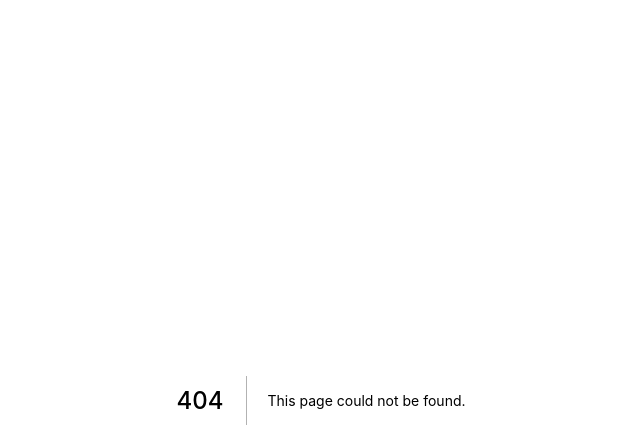
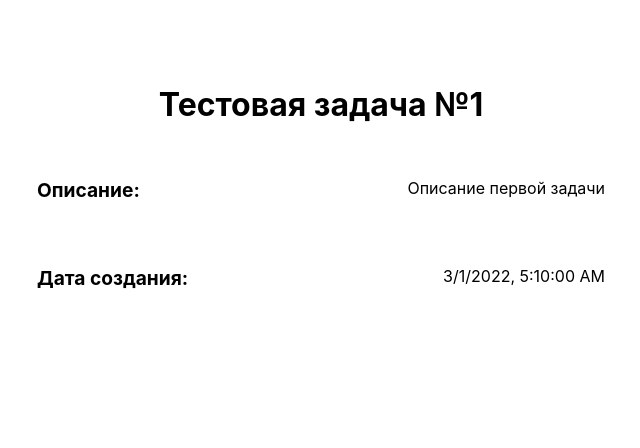
Before and after one commit to Vakulina/next-test-app, a Next.js app: page /tasks/1 in a window 1280 px wide. Before the commit this address had no page. Shown: the top 448 px of the page, without its empty margins (319-959 px from the left). Built offline with nearby package versions, Linux system fonts and the light colour scheme.

Commit message:
feat: add page for each task

```diff
--- a/pages/index.js
+++ b/pages/index.js
@@ -10,7 +10,7 @@ export function Home({ tasks }) {
       <ul className={styles.tasks}>
         {tasks.map(task =>
           <li key={task.id} className={styles.task}>
-            <Link href={`/${task.id}`} >
+            <Link href={`tasks/${task.id}`} >
               <a className={styles.link}>{task.title}</a>
             </Link>
           </li>
--- /dev/null
+++ b/pages/tasks/[id].js
@@ -0,0 +1,29 @@
+import { useRouter } from "next/router";
+import styles from '../../styles/Task.module.css'
+
+export default function Task({ task }) {
+  const { query } = useRouter();
+  const legibleDate = new Date(task.date).toLocaleString()
+
+  return (
+    <div className={styles.task}>
+      <h1>{task.title}</h1>
+      <div className={styles.field}>
+        <h2 className={styles.caption}>Описание:</h2>
+        <p className={styles.description}>{task.description}</p>
+      </div>
+      <div className={styles.field}>
+        <h2 className={styles.caption}>Дата создания:</h2>
+        <p className={styles.description}>{legibleDate}</p>
+      </div>
+    </div>
+  )
+};
+
+export async function getServerSideProps({ params }) {
+  const response = await fetch(`http://localhost:3000/api/tasks/${params.id}`)
+  const task = await response.json()
+  return {
+    props: { task },
+  }
+}
--- /dev/null
+++ b/styles/Task.module.css
@@ -0,0 +1,25 @@
+.task {
+  min-height: 100vh;
+  padding: 4rem 0;
+  display: flex;
+  flex-direction: column;
+  align-items: center;
+
+}
+.field  {
+  width: 100%;
+  max-width: 600px;
+  display: flex;
+justify-content: space-between;
+padding: 1rem;
+}
+.caption {
+  font-size: 1.2rem;
+}
+@media (max-width: 650px) {
+  .field {
+   flex-direction: column;
+   align-items: center;
+
+  }
+}
```
